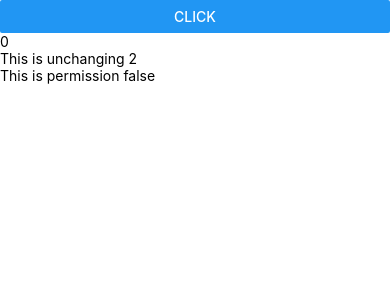
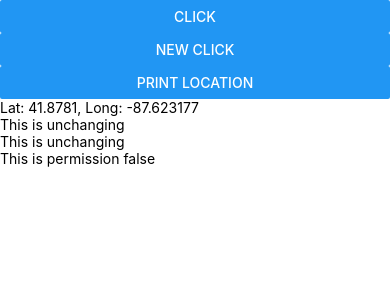
Before and after one commit to tomokos2/BePrepared, a React Native app: screen / in a window 390 px wide. Shown: the top 300 px of the page. Built offline with nearby package versions, Linux system fonts and the light colour scheme; what react-native would draw is missing.

Commit message:
Added janky geolocation method

```diff
--- a/src/App.js
+++ b/src/App.js
@@ -28,59 +28,29 @@ import {
 
 import GetWeather from './services/Weather.js';
 import requestLocationPermission from './services/LocationPermission.js';
-import Geolocation from 'react-native-geolocation-service';
+import GetLocation from './services/GetLocation.js';
 
 class App extends React.Component {
-  // state = {
-  //   hasLocationPermission: false,
-  //   // Default lat long is chicago
-  //   lat: 41.8781,
-  //   long: -87.623177,
-  //   weather: null,
-  //   forecast: null,
-  // };
-
-  // componenetDidMount() {
-  //   let canAccess = requestLocationPermission();
-  //   let
-  // }
-
-  // printLocation() {
-  //   if (this.state.hasLocationPermission) {
-  //     Geolocation.getCurrentPosition(
-  //       position => {
-  //         console.log(position);
-  //       },
-  //       error => {
-  //         // See error code charts below.
-  //         console.log(error.code, error.message);
-  //       },
-  //       {enableHighAccuracy: true, timeout: 15000, maximumAge: 10000},
-  //     );
-  //   }
-  // }
-
-  // setState(weatherData) {
-  //   this.setState({
-  //     weather: weatherData,
-  //   });
-
-  //   let forecast = this.state.weather.hourly;
-  //   return forecast.map(hour => {
-  //     <Text>
-  //       Date: {hour.dt}, Temp: {hour.temp}
-  //     </Text>;
-  //   });
-  // }
-
   constructor() {
     super();
     this.state = {
       canAccessLoc: false,
-      counter: 0,
-      num: 2,
+      hourlyWeather: [],
+      // Default lat long is chicago
+      lat: 41.8781,
+      long: -87.623177,
     };
   }
+
+  setLatLong = () => {
+    GetLocation(this.state.canAccessLoc).then(coords => {
+      const {latitude, longitude} = coords;
+      this.setState(() => ({
+        lat: latitude,
+        long: longitude,
+      }));
+    });
+  };
 
   componentDidMount() {
     requestLocationPermission().then(result => this.setPermission(result));
@@ -98,13 +68,25 @@ class App extends React.Component {
     }));
   };
 
+  addNew = () => {
+    this.setState(() => ({
+      newCounter: 0,
+    }));
+  };
+
   render() {
     return (
       <>
         <SafeAreaView>
           <Button onPress={this.addCount} title="Click" />
+          <Button onPress={this.addNew} title="new click" />
+          <Button onPress={this.setLatLong} title="Print location" />
+          <Text>
+            Lat: {this.state.lat}, Long: {this.state.long}
+          </Text>
           <Text>{this.state.counter}</Text>
           <Text>This is unchanging {this.state.num}</Text>
+          <Text>This is unchanging {this.state.newCounter}</Text>
           <Text>This is permission {this.state.canAccessLoc.toString()}</Text>
         </SafeAreaView>
       </>
--- /dev/null
+++ b/src/services/GetLocation.js
@@ -0,0 +1,26 @@
+import Geolocation from 'react-native-geolocation-service';
+
+export default async hasPermission => {
+  let coords = [];
+  try {
+    if (hasPermission) {
+      await Geolocation.getCurrentPosition(
+        position => {
+          console.log(position);
+          return position.coords;
+        },
+        error => {
+          // See error code charts below.
+          console.log(error.code, error.message);
+          return coords;
+        },
+        {enableHighAccuracy: true, timeout: 15000, maximumAge: 10000},
+      );
+    } else {
+      return coords;
+    }
+  } catch (err) {
+    console.warn('Did not get phone location correctly');
+    return {latitude: 0, longitude: 0};
+  }
+};
--- a/src/services/LocationPermission.js
+++ b/src/services/LocationPermission.js
@@ -20,10 +20,8 @@ const requestLocationPermission = async () => {
 
     // Take response and do things accordingly
     if (granted === PermissionsAndroid.RESULTS.GRANTED) {
-      console.log('Location access granted');
       return true;
     } else {
-      console.log('Location access denied');
       return false;
     }
   } catch (err) {
```
